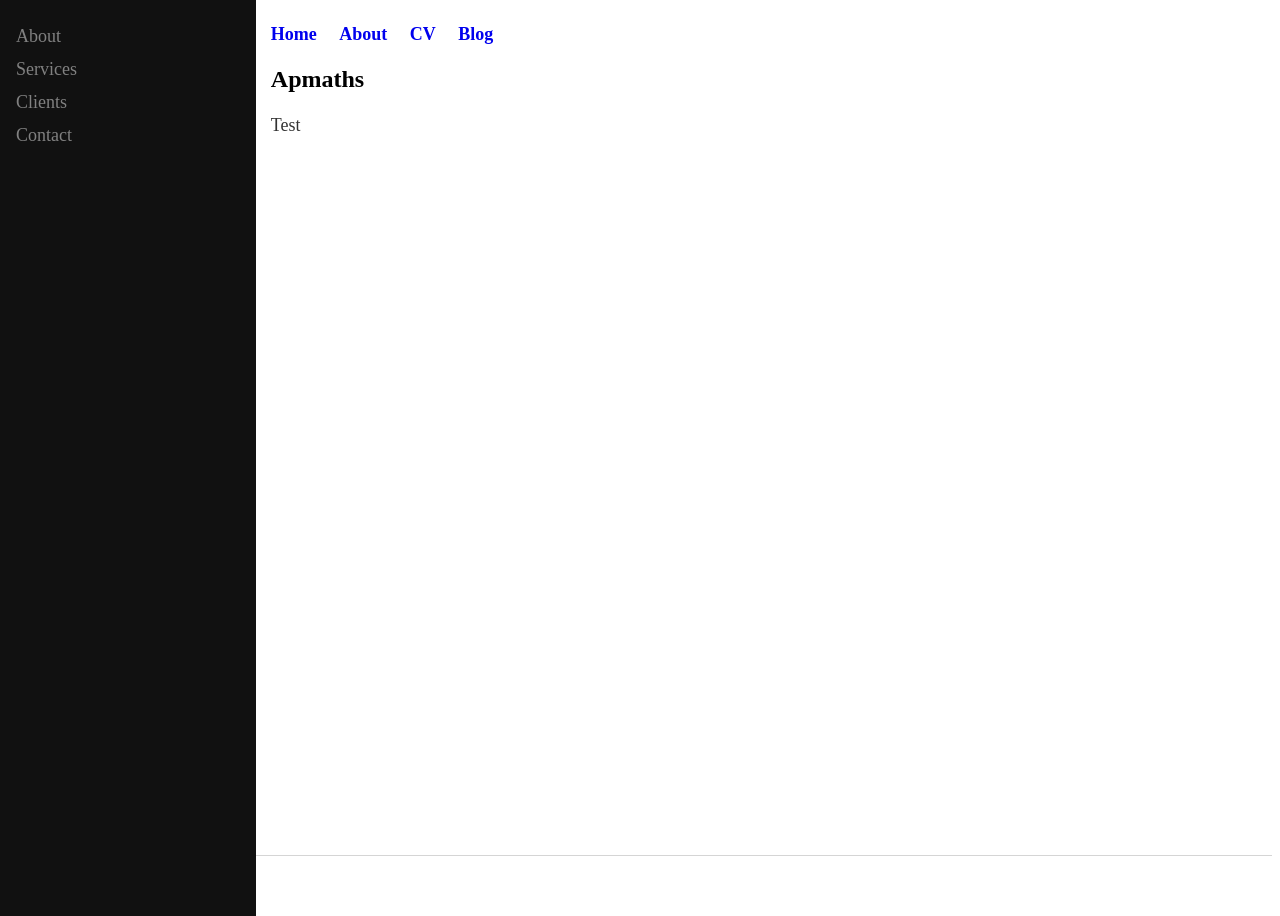
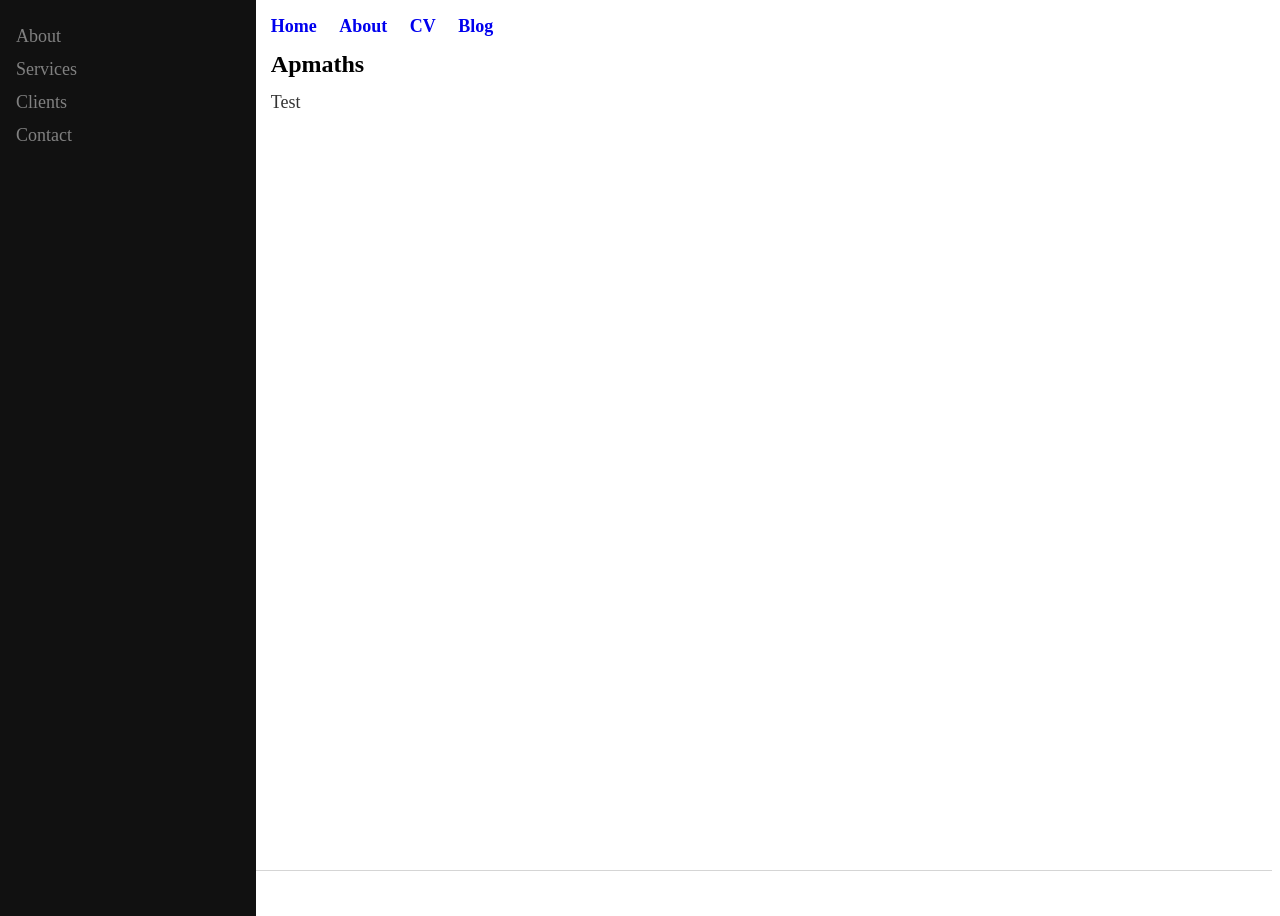
Before and after one commit to hoAngnaMPHan/apmaths.github.io, a Jekyll site: the page built from index.html, in a window 1280 px wide. Built offline with Jekyll 4.4.1, drawn with Linux system fonts in a browser that asks for light colours.

Commit message:
Update style.css

```diff
--- a/css/style.css
+++ b/css/style.css
@@ -5,7 +5,7 @@ body {  font-family: 'Times New Roman', 'Times', 'serif';   min-height: 100vh; /
 a { text-decoration: none; color: #00099; }
 a:hover { text-decoration: underline; }
 
-p, ul { font-size: 18px; line-height: 16px; color: #333; }
+p, ul { font-size: 18px; line-height: 1.2px; color: #333; }
 
 h1, h2, h3, h4 { font-family: 'Times New Roman', 'Times', 'serif'; }
 h1 { font-size: 24px;  }
```
